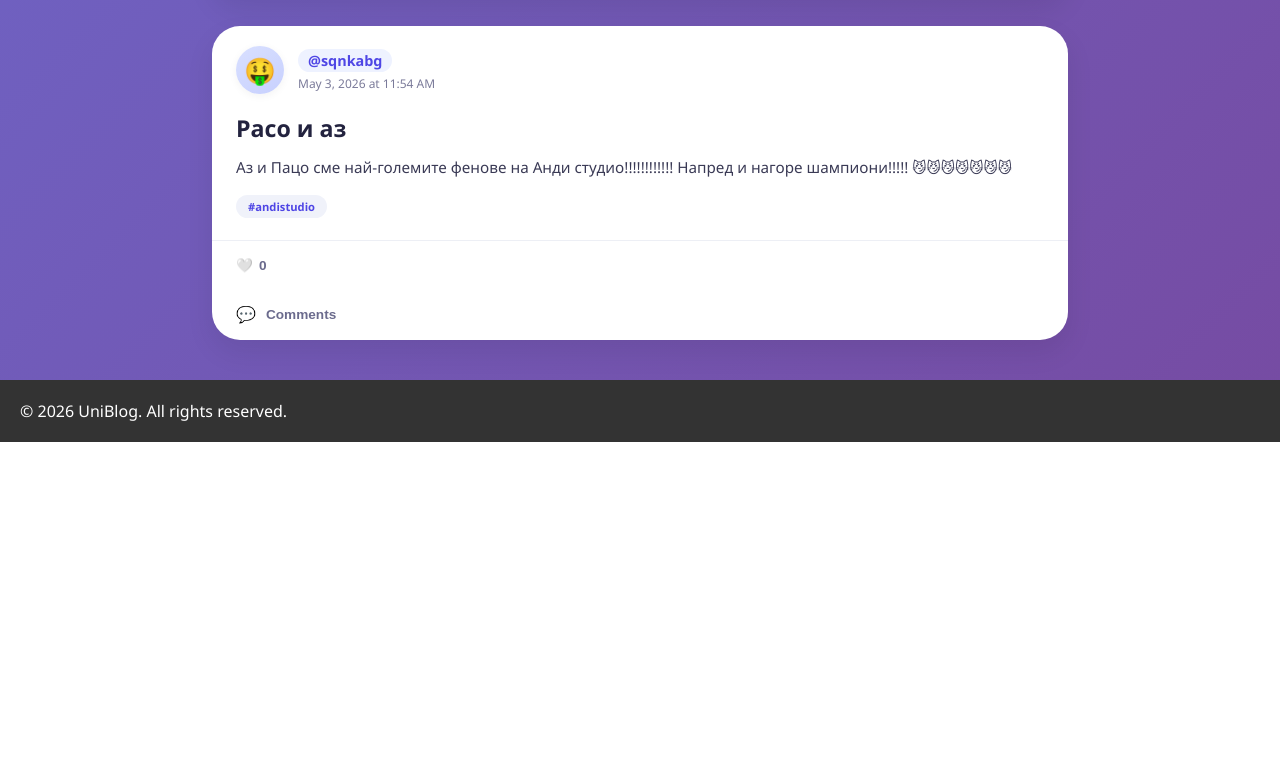
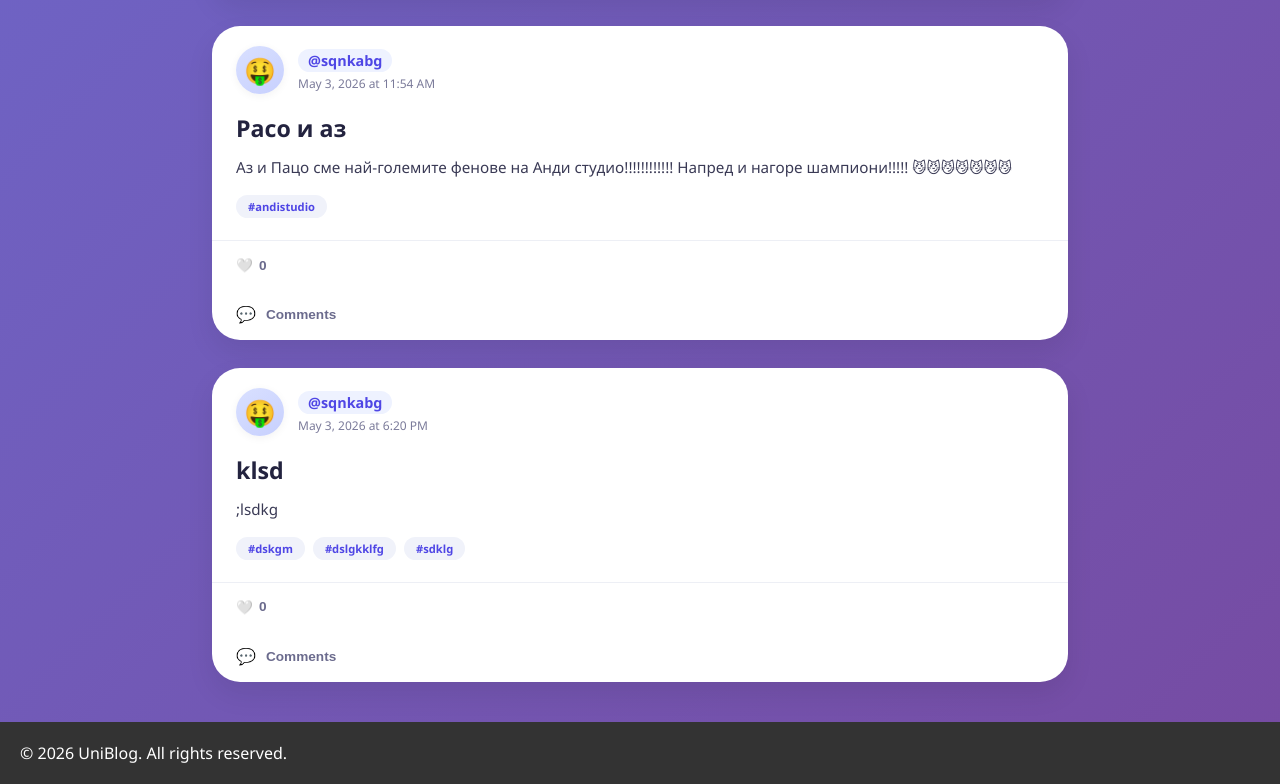
Before and after one commit to SqnkaBG/uniblog, a React (Create React App) app: page / in a window 1280 px wide. Shown: the part 2429-3213 px from the top of the page. Before the commit the page ends 2871 px from the top, so only its background shows below. Built offline with nearby package versions, Linux system fonts and the light colour scheme; data requests are answered from the project's data file; the HTML template or start-up script is replaced by a standard one.

Commit message:
1 line code

```diff
--- a/src/components/showProfile.js
+++ b/src/components/showProfile.js
@@ -1,4 +1,3 @@
-// ShowProfile.jsx
 import "./showProfile.css";
 
 const ShowProfile = ({ profile, onClose }) => {
--- a/src/db/db.json
+++ b/src/db/db.json
@@ -25,7 +25,8 @@
       "posts": [
         "_C8ArbZC",
         "KjSl0lzu",
-        "Vt8gI85d"
+        "Vt8gI85d",
+        "W8UU4NwO"
       ],
       "id": "p3EZEJA",
       "comments": [
@@ -147,6 +148,21 @@
         "pnyHpf1udMc"
       ],
       "id": "j0vUZUVeYTY"
+    },
+    {
+      "postKey": "W8UU4NwO",
+      "userID": "p3EZEJA",
+      "date": "2026-05-03T18:20:26.009Z",
+      "title": "klsd",
+      "body": ";lsdkg",
+      "tags": [
+        "#dskgm",
+        "#dslgkklfg",
+        "#sdklg"
+      ],
+      "comments": [],
+      "id": "dFpAQtp",
+      "likes": []
     }
   ],
   "comments": [
```
